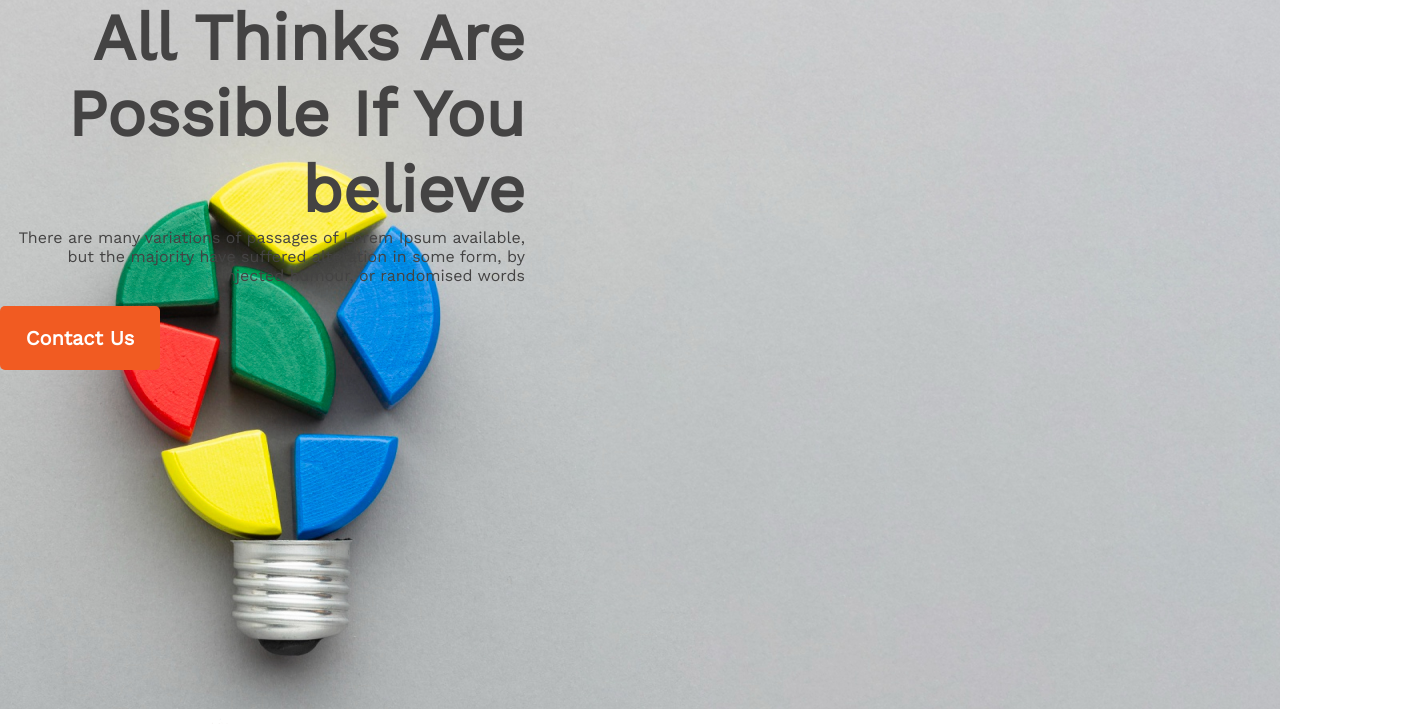
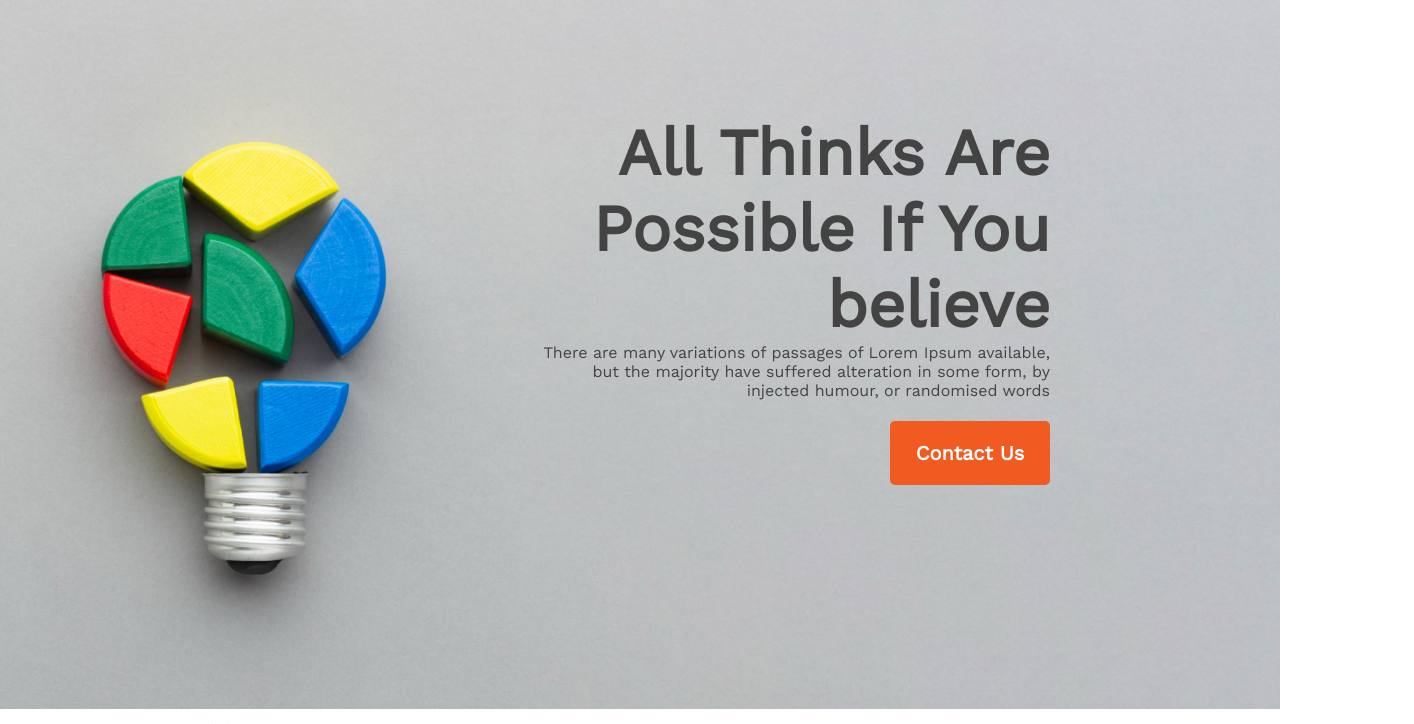
Before and after one commit to Zobayer6/new-year-new-me, a plain HTML site: page index.html in a window 1280 px wide. Shown: the top 724 px of the page, 1414 px wide, since content can reach past the window. Drawn offline with nearby package versions, Linux system fonts and the light colour scheme.

Commit message:
header fixed/ footer and gradient fixed

```diff
--- a/index.html
+++ b/index.html
@@ -16,7 +16,7 @@
   <body>
     <header>
       <div class="header-content">
-        <div class="content">
+        <div class="header-text">
           <h1 class="header-title">All Thinks Are Possible If You believe</h1>
           <p class="header-description">
             There are many variations of passages of Lorem Ipsum available, but
--- a/styles/new-year.css
+++ b/styles/new-year.css
@@ -10,9 +10,23 @@ header {
   background-repeat: no-repeat;
   width: 100%;
   height: 709px;
+  object-fit: cover;
+  text-align: right;
+  background-size: cover;
+}
 
+.header-content {
+  display: flex;
+  justify-content: right;
+  align-items: center;
+  height: 600px;
   text-align: right;
+  margin-right: 230px;
 }
+
+.header-text {
+}
+
 .header-title {
   font-weight: 700;
   font-size: 65px;
@@ -20,12 +34,13 @@ header {
   width: 525px;
   height: 228px;
 }
-.content {
+
+/* .content {
   width: 100%;
   display: flex;
   flex-direction: column;
   justify-content: end;
-}
+} */
 
 .header-description {
   font-weight: 400;
@@ -107,7 +122,7 @@ ul li {
 }
 
 .blue-watch {
-  margin-left: 274px;
+  margin-left: 105px;
 }
 
 .watch-title {
@@ -138,7 +153,7 @@ ul li {
 footer {
   background: #151414;
   display: flex;
-  gap: 330px;
+  gap: 190px;
   padding-top: 130px;
   padding-bottom: 130px;
 }
@@ -200,7 +215,7 @@ input {
 }
 
 .one {
-  margin-left: 230px;
+  margin-left: 190px;
 }
 
 .two {
```
